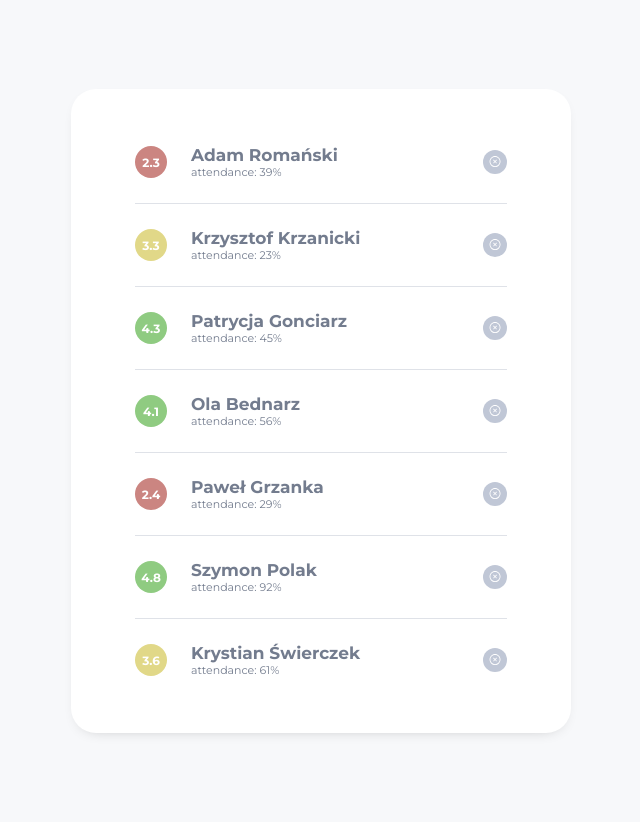
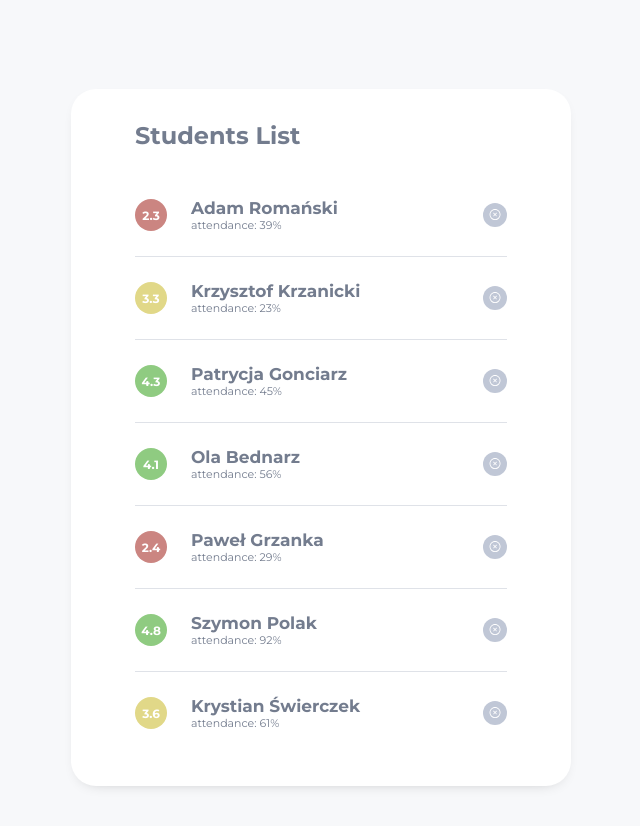
Before and after one commit to writecleancode/studybuddy-vue, a Vue app: page / in a window 1280 px wide. Shown: the top 826 px of the page, without its empty margins (319-959 px from the left). Built offline with nearby package versions, Linux system fonts and the light colour scheme.

Commit message:
'StudentsList': added 'styled-title'; added more variables

```diff
--- a/src/assets/styles/_variables.scss
+++ b/src/assets/styles/_variables.scss
@@ -3,10 +3,12 @@ $light-grey: #F7F8FA;
 $grey: #C0C7D6;
 $dark-grey: #737C8E;
 $black: #111111;
+$light-purple: #ECEFF7;
 $success: #8FCB81;
 $error: #CB8581;
 $warning: #E1D888;
 
+$font-size-xl: 2.4rem;
 $font-size-l: 1.7rem;
 $font-size-m: 1.2rem;
 $font-size-s: 1.1rem;
--- a/src/components/organisms/StudentsList.vue
+++ b/src/components/organisms/StudentsList.vue
@@ -19,6 +19,7 @@ export default {
 
 <template>
 	<div class="wrapper">
+		<h1 class="styled-title">Students List</h1>
 		<ul class="styled-list">
 			<StudentsListItem v-bind:students v-bind:deleteStudent />
 		</ul>
@@ -38,6 +39,12 @@ export default {
 	box-shadow: 0 5px 15px -10px rgba(0, 0, 0, 0.3);
 }
 
+.styled-title {
+	margin-bottom: 2.4rem;
+	color: $dark-grey;
+	font-size: $font-size-xl;
+}
+
 .styled-list {
 	list-style: none;
 }
```
